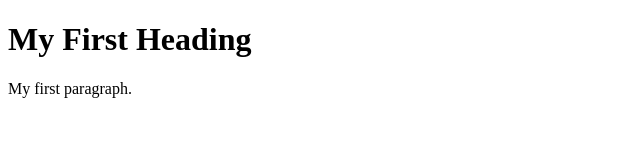
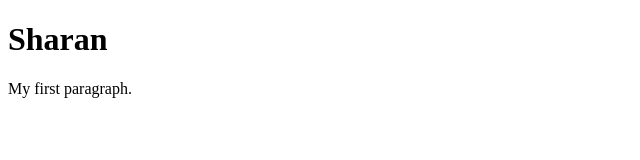
Before and after one commit to Koshni/openSource, a plain HTML site: page sample.html in a window 1280 px wide. Shown: the whole page, without its empty margins (0-640 px from the left). Drawn offline with Linux system fonts and the light colour scheme.

Commit message:
Update sample.html

```diff
--- a/sample.html
+++ b/sample.html
@@ -2,7 +2,7 @@
 <html>
 <body>
 
-<h1>My First Heading</h1>
+<h1>Sharan</h1>
 <p>My first paragraph.</p>
 
 </body>
```
